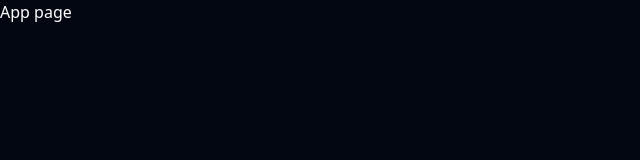
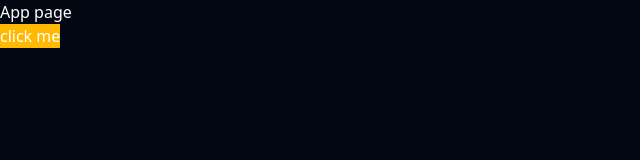
Before and after one commit to alaaSnayel/chatapp, a React (Vite) app in the folder chat-app-frontend/: page / in a window 1280 px wide. Shown: the top 160 px of the page, without its empty margins (0-640 px from the left). Built offline with nearby package versions, Linux system fonts and the light colour scheme.

Commit message:
Frontend: install WebSocket libraries (STOMP & SockJS)

```diff
--- a/chat-app-frontend/package.json
+++ b/chat-app-frontend/package.json
@@ -10,12 +10,14 @@
     "preview": "vite preview"
   },
   "dependencies": {
+    "@stomp/stompjs": "^7.2.0",
     "@tailwindcss/vite": "^4.1.13",
     "react": "^19.1.1",
     "react-dom": "^19.1.1",
     "react-hot-toast": "^2.6.0",
     "react-router": "^7.9.1",
     "react-router-dom": "^7.9.1",
+    "sockjs-client": "^1.6.1",
     "tailwindcss": "^4.1.13"
   },
   "devDependencies": {
--- a/chat-app-frontend/src/App.jsx
+++ b/chat-app-frontend/src/App.jsx
@@ -1,7 +1,21 @@
 // import "./App.css";
 
+import toast from "react-hot-toast";
+
 function App() {
-  return <div className="">App page</div>;
+  return (
+    <div className="">
+      <h1>App page</h1>
+      <button
+        className=" bg-amber-400"
+        onClick={() => {
+          toast.success("dsfsfe");
+        }}
+      >
+        click me
+      </button>
+    </div>
+  );
 }
 
 export default App;
--- a/chat-app-frontend/src/main.jsx
+++ b/chat-app-frontend/src/main.jsx
@@ -3,10 +3,12 @@ import { createRoot } from "react-dom/client";
 import "./index.css";
 import { BrowserRouter } from "react-router-dom";
 import AppRoutes from "./config/Routes.jsx";
+import { Toaster } from "react-hot-toast";
 
 createRoot(document.getElementById("root")).render(
   <StrictMode>
     <BrowserRouter>
+      <Toaster position="top-right" />
       <AppRoutes />
     </BrowserRouter>
   </StrictMode>
```
Also changed, not shown: 1 other file (tests, documents, lock files or other folders).
